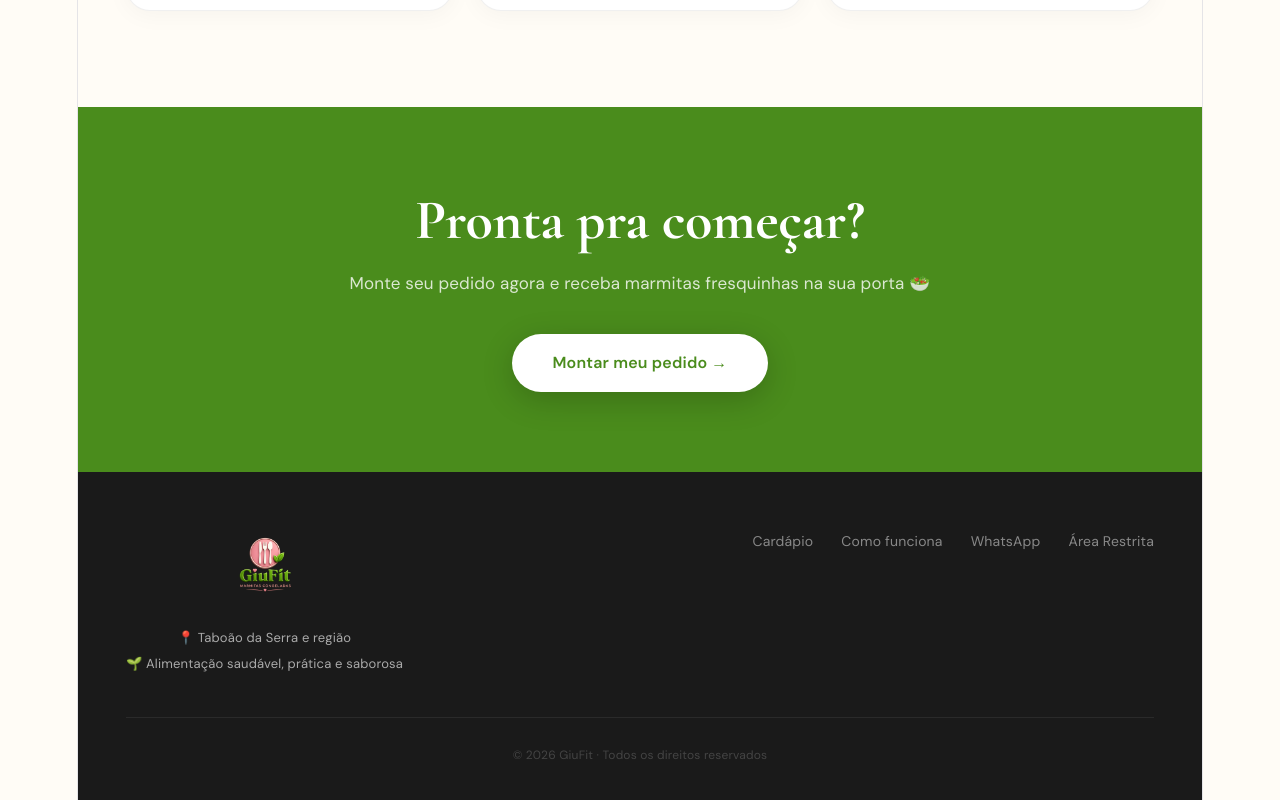
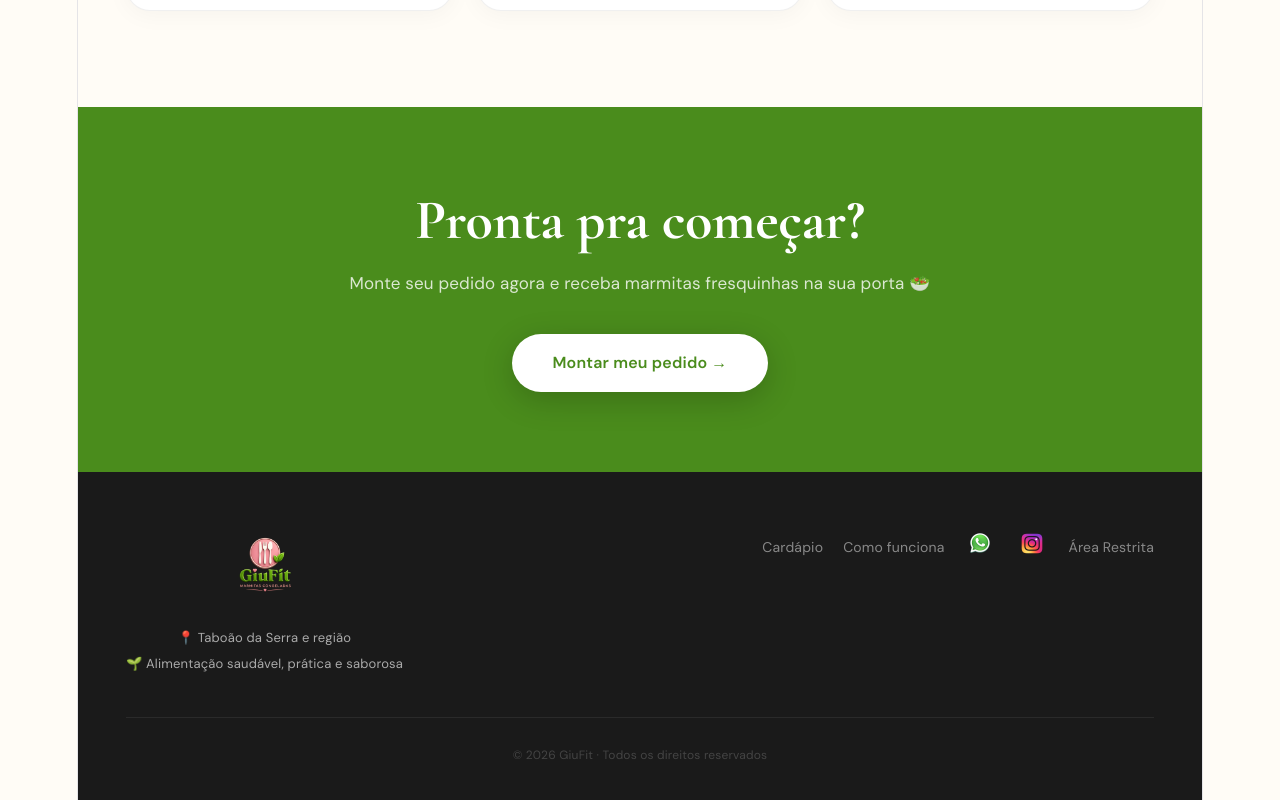
Before and after one commit to viictorrx/giufit-frontend, a React (Vite) app: page / in a window 1280 px wide. Shown: the part 2451-3251 px from the top of the page. Built offline with nearby package versions, Linux system fonts and the light colour scheme; no server answers.

Commit message:
feat: rodapé com ícones de redes sociais

```diff
--- a/src/Loja.jsx
+++ b/src/Loja.jsx
@@ -435,17 +435,48 @@ export default function Loja({ irParaAdmin }) {
               🌱 Alimentação saudável, prática e saborosa
             </p>
           </div>
-          <div style={S.footerLinks}>
+          <div
+            style={{
+              display: "flex",
+              gap: "20px",
+              alignItems: "center",
+              flexWrap: "wrap",
+              justifyContent: "center",
+            }}
+          >
             <a href="#cardápio" style={S.footerLink}>
               Cardápio
             </a>
             <a href="#como-funciona" style={S.footerLink}>
               Como funciona
             </a>
-            <a href="https://wa.me/5511976373639" style={S.footerLink}>
-              WhatsApp
+
+            {/* Link com Ícone do WhatsApp */}
+            <a
+              href="https://wa.me/5511976373639"
+              target="_blank"
+              rel="noopener noreferrer"
+            >
+              <img
+                src="/iconWhatsapp.png"
+                alt="WhatsApp"
+                style={{ height: "32px", width: "32px" }}
+              />
             </a>
-            {/* LINK SECRETO PARA O PAINEL ADMIN */}
+
+            {/* Link com Ícone do Instagram */}
+            <a
+              href="https://www.instagram.com/giufit.food/"
+              target="_blank"
+              rel="noopener noreferrer"
+            >
+              <img
+                src="/iconInstagram.png"
+                alt="Instagram"
+                style={{ height: "32px", width: "32px" }}
+              />
+            </a>
+
             <a
               onClick={irParaAdmin}
               style={{ ...S.footerLink, cursor: "pointer" }}
```
Also changed, not shown: public/iconInstagram.png (added), public/iconWhatsapp.png (added).
